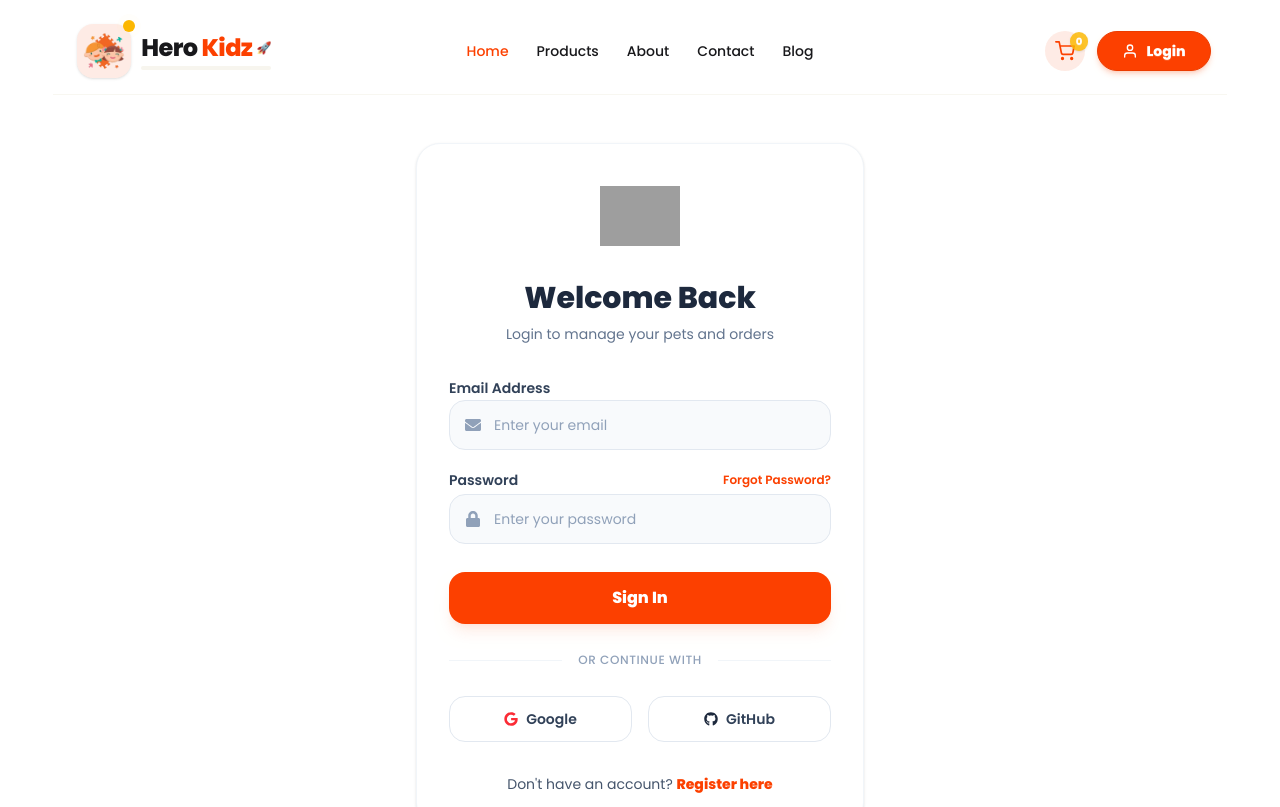
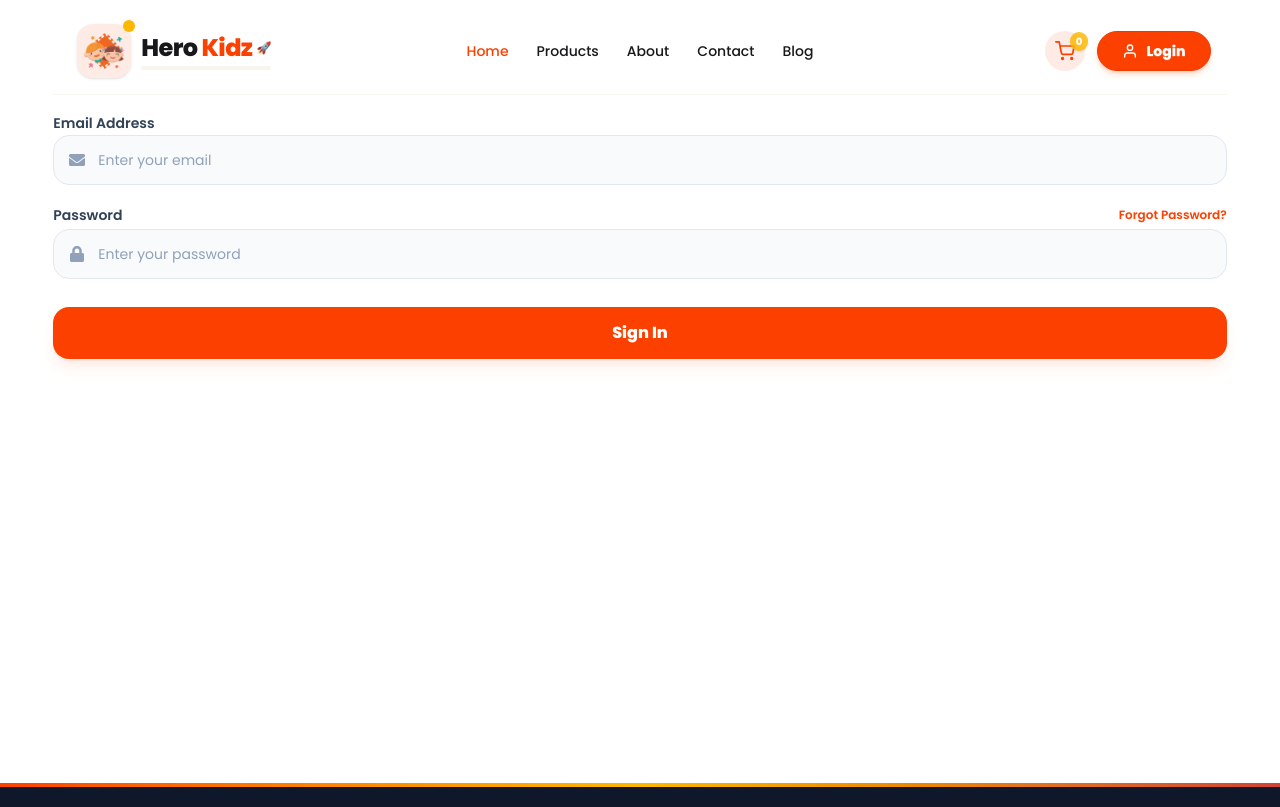
Before and after one commit to opunath26/my-hero-kidz, a Next.js app: page /login in a window 1280 px wide. Shown: the top 807 px of the page. Built offline with nearby package versions, Linux system fonts and the light colour scheme; grey boxes are pictures that could not be loaded.

Commit message:
feat: implement login form submission with next-auth credentials provider

```diff
--- a/src/components/auth/LoginForm.jsx
+++ b/src/components/auth/LoginForm.jsx
@@ -1,31 +1,54 @@
-import React from 'react';
+"use client";
+
+import React, { useState } from 'react';
 import Link from 'next/link';
-import Image from 'next/image';
-import { FaGoogle, FaGithub, FaEnvelope, FaLock } from 'react-icons/fa';
+import { signIn } from 'next-auth/react';
+import { useRouter } from 'next/navigation';
+import { FaEnvelope, FaLock } from 'react-icons/fa';
 
-const LoginFrom = () => {
+const LoginForm = () => {
+    const [loading, setLoading] = useState(false);
+    const [error, setError] = useState("");
+    const router = useRouter();
+
+    const handleLogin = async (e) => {
+        e.preventDefault();
+        setLoading(true);
+        setError("");
+
+        const email = e.target.email.value;
+        const password = e.target.password.value;
+
+        const res = await signIn("credentials", {
+            email,
+            password,
+            redirect: false,
+        });
+
+        setLoading(false);
+
+        if (res?.error) {
+            setError(res.error);
+        } else {
+            router.push("/");
+            router.refresh();
+        }
+    };
+
     return (
-        <div className="flex justify-center items-center my-8 px-4 min-h-[80vh]">
-            <div className="flex flex-col items-center bg-white shadow-sm p-8 border border-slate-100 rounded-3xl w-full max-w-md">
+        <form onSubmit={handleLogin} className="space-y-5 w-full">
+            {error && (
+                <div className="bg-red-50 p-3 border border-red-200 rounded-xl font-medium text-red-500 text-sm text-center">
+                    {error}
+                </div>
+            )}
 
-                <div className="relative mb-6 w-20 h-20">
-                    <Image
-                        src="https://i.ibb.co.com/hRbt48zS/logo.png"
-                        alt="Hero Kidz Logo"
-                        fill
-                        className="object-contain"
-                    />
-                </div>
-
-                <h2 className="mb-2 font-extrabold text-slate-800 text-3xl text-center">Welcome Back</h2>
-                <p className="mb-8 text-slate-500 text-sm text-center">Login to manage your pets and orders</p>
-
-                <form className="space-y-5 w-full">
             <div className="space-y-1">
                 <label className="font-semibold text-slate-700 text-sm">Email Address</label>
                 <div className="relative flex items-center">
                     <FaEnvelope className="left-4 absolute text-slate-400" />
                     <input
+                        name="email"
                         type="email"
                         placeholder="Enter your email"
                         className="bg-slate-50 focus:bg-white py-3.5 pr-4 pl-11 border border-slate-200 focus:border-primary rounded-2xl focus:outline-none w-full text-slate-800 text-sm transition-all placeholder-slate-400"
@@ -37,11 +60,14 @@ const LoginFrom = () => {
             <div className="space-y-1">
                 <div className="flex justify-between items-center">
                     <label className="font-semibold text-slate-700 text-sm">Password</label>
-                            <Link href="#" className="font-semibold text-primary text-xs hover:underline">Forgot Password?</Link>
+                    <Link href="#" className="font-semibold text-primary text-xs hover:underline">
+                        Forgot Password?
+                    </Link>
                 </div>
                 <div className="relative flex items-center">
                     <FaLock className="left-4 absolute text-slate-400" />
                     <input
+                        name="password"
                         type="password"
                         placeholder="Enter your password"
                         className="bg-slate-50 focus:bg-white py-3.5 pr-4 pl-11 border border-slate-200 focus:border-primary rounded-2xl focus:outline-none w-full text-slate-800 text-sm transition-all placeholder-slate-400"
@@ -52,33 +78,13 @@ const LoginFrom = () => {
 
             <button
                 type="submit"
-                        className="bg-primary hover:bg-primary/90 shadow-lg shadow-primary/10 mt-2 py-3.5 rounded-2xl w-full font-bold text-white text-base active:scale-[0.98] transition-all"
+                disabled={loading}
+                className="bg-primary hover:bg-primary/90 disabled:opacity-50 shadow-lg shadow-primary/10 mt-2 py-3.5 rounded-2xl w-full font-bold text-white text-base active:scale-[0.98] transition-all"
             >
-                        Sign In
+                {loading ? "Signing in..." : "Sign In"}
             </button>
         </form>
-
-                <div className="relative flex items-center my-2 py-5 w-full">
-                    <div className="flex-grow border-slate-100 border-t"></div>
-                    <span className="flex-shrink mx-4 font-medium text-slate-400 text-xs uppercase tracking-wider">Or continue with</span>
-                    <div className="flex-grow border-slate-100 border-t"></div>
-                </div>
-
-                <div className="gap-4 grid grid-cols-2 w-full">
-                    <button className="flex justify-center items-center gap-2 hover:bg-slate-50 py-3 border border-slate-200 rounded-2xl font-semibold text-slate-700 text-sm active:scale-[0.98] transition-all">
-                        <FaGoogle className="text-red-500" /> Google
-                    </button>
-                    <button className="flex justify-center items-center gap-2 hover:bg-slate-50 py-3 border border-slate-200 rounded-2xl font-semibold text-slate-700 text-sm active:scale-[0.98] transition-all">
-                        <FaGithub className="text-slate-800" /> GitHub
-                    </button>
-                </div>
-
-                <p className="mt-8 text-slate-600 text-sm text-center">
-                    Don&apos;t have an account? <Link href="/register" className="font-bold text-primary hover:underline">Register here</Link>
-                </p>
-            </div>
-        </div>
     );
 };
 
-export default LoginFrom;
+export default LoginForm;
```
Lines whose indentation alone changed are shown as unchanged.
